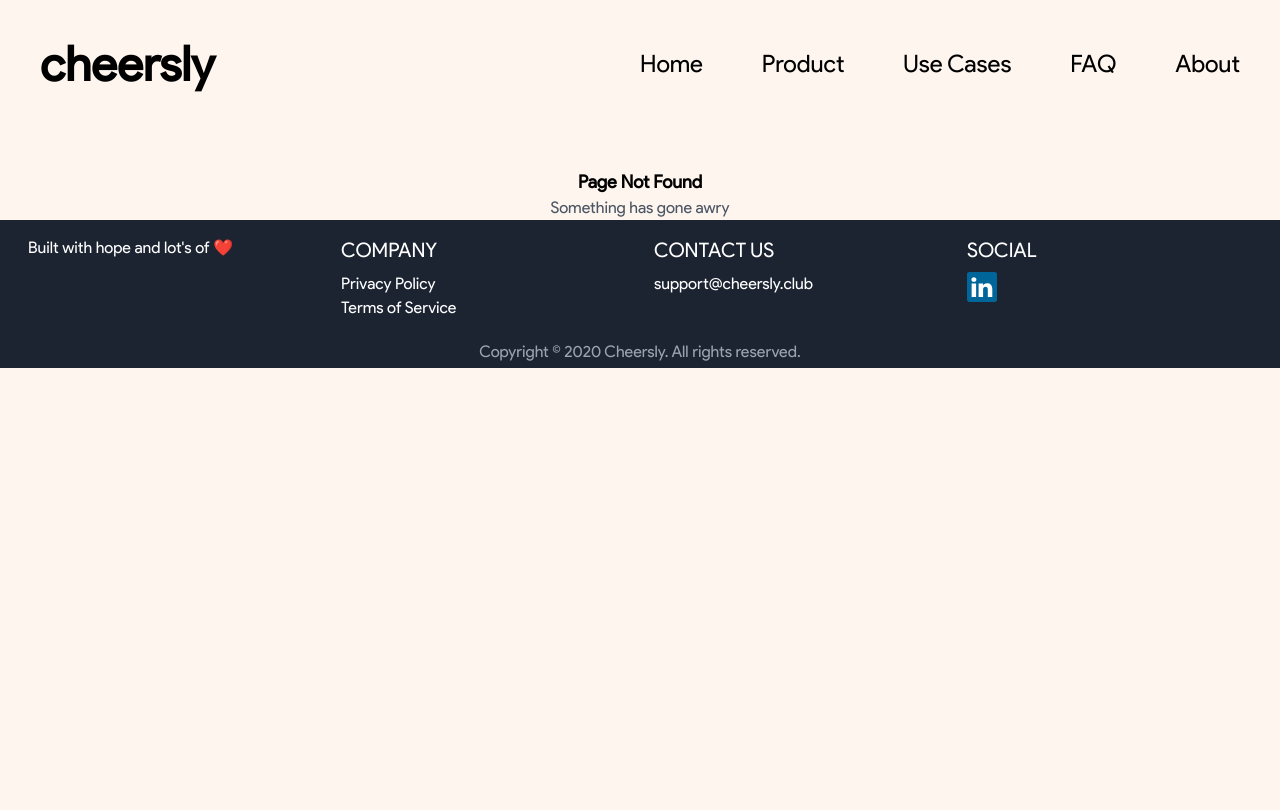
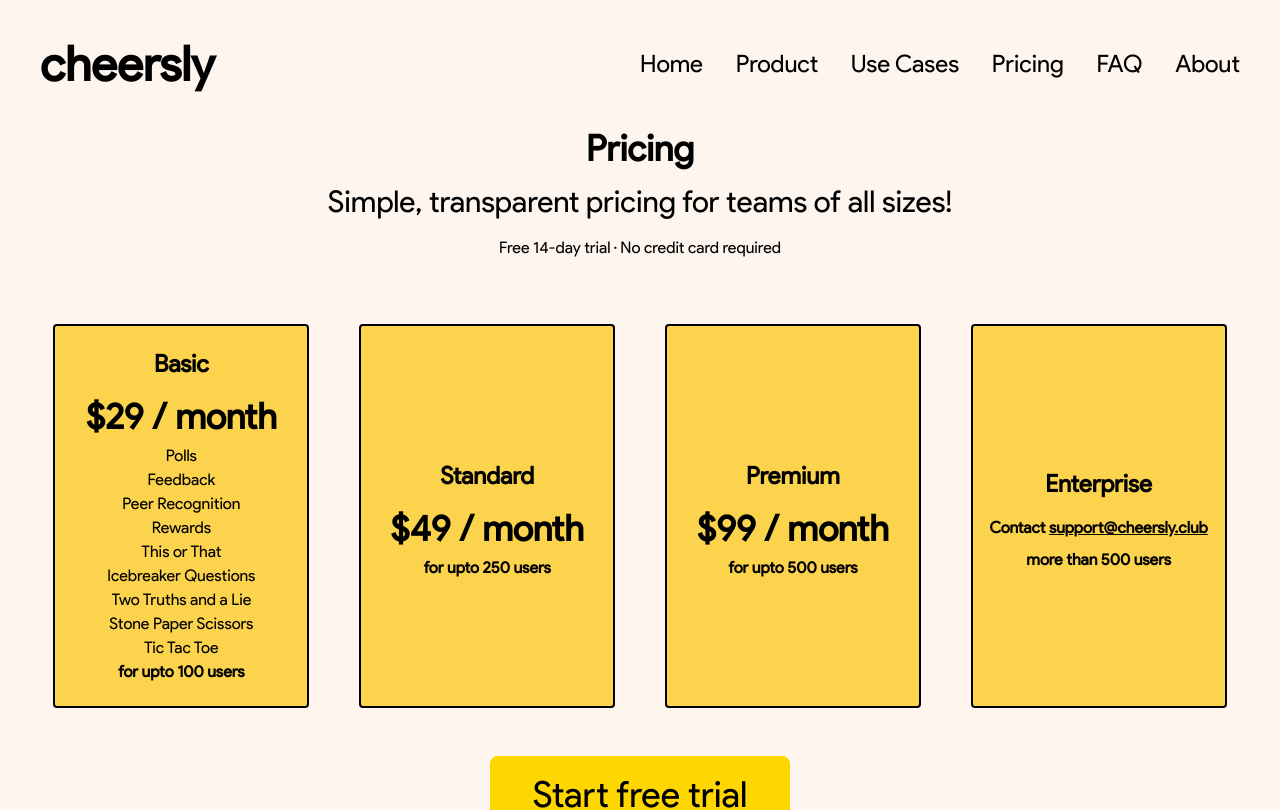
Before and after one commit to nihalwashere/cheersly-web, a React (Create React App) app: page /pricing in a window 1280 px wide. Shown: the top 810 px of the page. Built offline with nearby package versions, Linux system fonts and the light colour scheme.

Commit message:
feat: pricing

```diff
--- a/craco.config.js
+++ b/craco.config.js
@@ -1,3 +1,5 @@
+/* eslint-disable */
+
 module.exports = {
   style: {
     postcss: {
--- a/package.json
+++ b/package.json
@@ -1,6 +1,6 @@
 {
   "name": "cheersly-web",
-  "version": "0.1.0",
+  "version": "1.0.0",
   "private": true,
   "dependencies": {
     "@craco/craco": "^6.4.0",
--- a/src/components/Footer/index.js
+++ b/src/components/Footer/index.js
@@ -70,7 +70,7 @@
       </div>
 
       <div className="flex flex-col items-center text-center text-base mt-4 text-gray-400">
-        {/* <p>
+        <p>
           Made by{" "}
           <span className="font-bold">
             <a
@@ -82,7 +82,7 @@
               LoneWolf Technologies, LLC.
             </a>
           </span>
-        </p> */}
+        </p>
         <span className="mt-1 mb-1">
           Copyright © {new Date().getFullYear()} Cheersly. All rights reserved.
         </span>
--- a/src/components/NavBar/index.js
+++ b/src/components/NavBar/index.js
@@ -30,11 +30,11 @@
           </a>
         </span>
 
-        {/* <span className="text-2xl font-medium cursor-pointer">
+        <span className="text-2xl font-medium cursor-pointer">
           <a href="/pricing" className="no-default-link">
             Pricing
           </a>
-        </span> */}
+        </span>
 
         <span className="text-2xl font-medium cursor-pointer">
           <a href="/faq" className="no-default-link">
--- a/src/containers/pricing/index.js
+++ b/src/containers/pricing/index.js
@@ -38,9 +38,19 @@
       <div className="flex mt-4 mb-4">
         Free 14-day trial · No credit card required
       </div>
-      <div className="flex justify-between w-11/12 mt-12 mb-8">
-        <div className="flex flex-col items-center justify-center w-64 h-64 bg-yellow-300 rounded border-2 border-current">
-          <div className="text-2xl font-semibold pt-4 pb-4">Free</div>
+      <div className="flex justify-between items-center w-11/12 mt-12 mb-12">
+        <div className="flex flex-col items-center justify-center w-64 h-96 bg-yellow-300 rounded border-2 border-current">
+          <div className="text-2xl font-semibold pt-2 pb-2">Basic</div>
+
+          <div className="text-4xl font-semibold pt-2 pb-2">$29 / month</div>
+
+          <div className="text-base">Polls</div>
+
+          <div className="text-base">Feedback</div>
+
+          <div className="text-base">Peer Recognition</div>
+
+          <div className="text-base">Rewards</div>
 
           <div className="text-base">This or That</div>
 
@@ -51,49 +61,38 @@
           <div className="text-base">Stone Paper Scissors</div>
 
           <div className="text-base">Tic Tac Toe</div>
+
+          <div className="text-base font-semibold pb-2">for upto 100 users</div>
         </div>
 
-        <div className="flex flex-col items-center justify-center w-64 h-64 bg-yellow-300 rounded border-2 border-current">
+        <div className="flex flex-col items-center justify-center w-64 h-96 bg-yellow-300 rounded border-2 border-current">
           <div className="text-2xl font-semibold pt-2 pb-2">Standard</div>
 
-          <div className="text-4xl font-semibold pt-2 pb-2">$99 / month</div>
+          <div className="text-4xl font-semibold pt-2 pb-2">$49 / month</div>
 
-          <div className="text-base">Everything in free plan,</div>
-
-          <div className="text-base">Polls</div>
-
-          <div className="text-base">Feedback</div>
-
-          <div className="text-base">Peer Recognition</div>
-
-          <div className="text-base">Rewards</div>
-
-          <div className="text-base font-semibold">for upto 200 users</div>
+          <div className="text-base font-semibold">for upto 250 users</div>
         </div>
 
-        <div className="flex flex-col items-center justify-center w-64 h-64 bg-yellow-300 rounded border-2 border-current">
+        <div className="flex flex-col items-center justify-center w-64 h-96 bg-yellow-300 rounded border-2 border-current">
           <div className="text-2xl font-semibold pt-2 pb-2">Premium</div>
 
-          <div className="text-4xl font-semibold pt-2 pb-2">$199 / month</div>
-
-          <div className="text-base">Everything in standard plan,</div>
+          <div className="text-4xl font-semibold pt-2 pb-2">$99 / month</div>
 
           <div className="text-base font-semibold">for upto 500 users</div>
         </div>
 
-        <div className="flex flex-col items-center justify-center w-64 h-64 bg-yellow-300 rounded border-2 border-current">
+        <div className="flex flex-col items-center justify-center w-64 h-96 bg-yellow-300 rounded border-2 border-current">
           <div className="text-2xl font-semibold pt-2 pb-2">Enterprise</div>
 
           <div className="font-semibold pt-2 pb-2">
+            Contact{" "}
             <a
               href={`mailto:${CHEERSLY_SUPPORT_EMAIL}?subject=Privacy Policy`}
               className="underline"
             >
-              Contact {CHEERSLY_SUPPORT_EMAIL}
+              {CHEERSLY_SUPPORT_EMAIL}
             </a>
           </div>
-
-          <div className="text-base">Everything in premium plan,</div>
 
           <div className="text-base font-semibold">more than 500 users</div>
         </div>
--- a/src/containers/routes/index.js
+++ b/src/containers/routes/index.js
@@ -4,7 +4,7 @@
 import PageNotFound from "../../components/PageNotFound";
 // containers
 import Home from "../home";
-// import Pricing from "../pricing";
+import Pricing from "../pricing";
 import FAQ from "../faq";
 import About from "../about";
 import TermsOfService from "../tos";
@@ -17,7 +17,7 @@
       <Routes>
         <Route exact path="/" element={<Home />} />
 
-        {/* <Route exact path="/pricing" element={<Pricing />} /> */}
+        <Route exact path="/pricing" element={<Pricing />} />
 
         <Route exact path="/faq" element={<FAQ />} />
 
```
